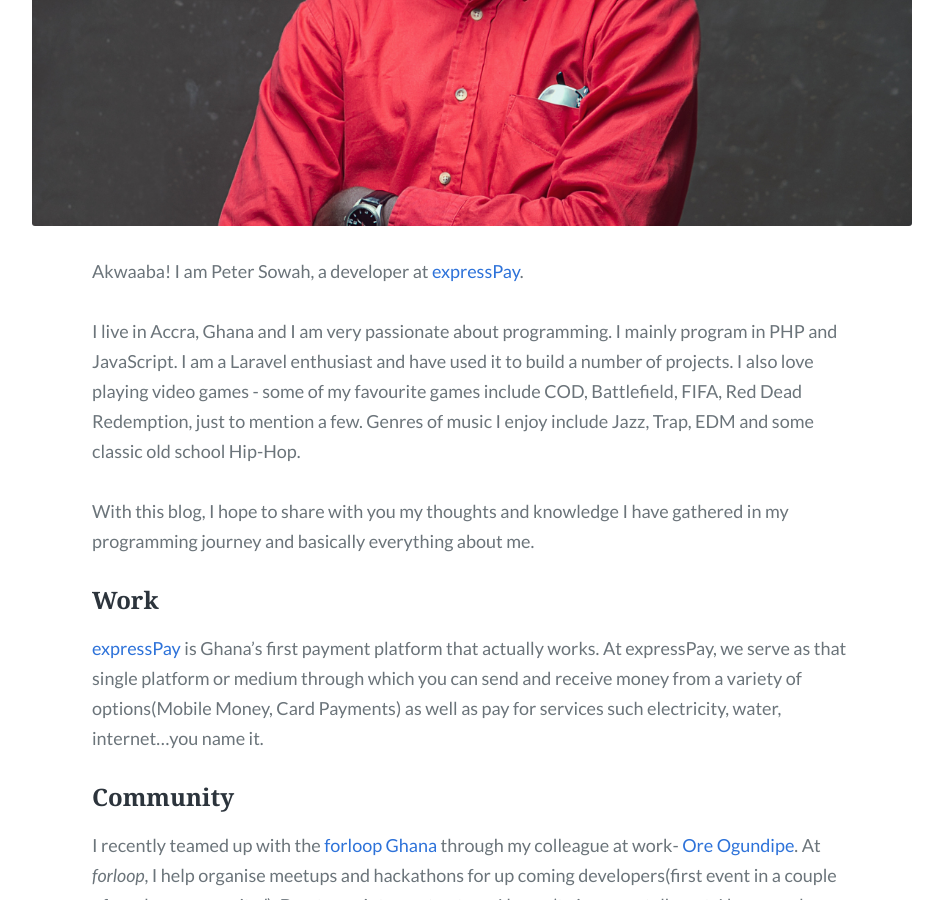
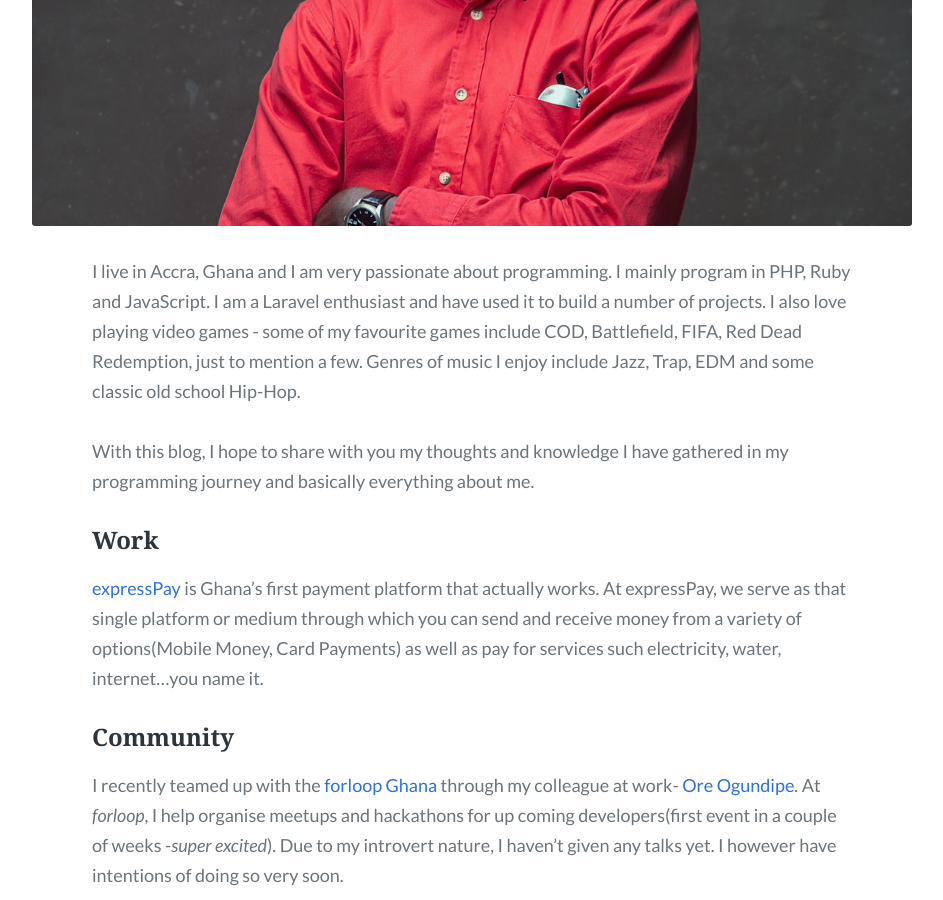
Before and after one commit to petersowah/blog, a Jekyll site: the page built from about.md, in a window 1280 px wide and 900 px high, scrolled down 666 px. Shown: the whole window, without its empty margins (168-1111 px from the left). Built offline with Jekyll 4.4.1, drawn with Linux system fonts in a browser that asks for light colours; some web fonts are replaced.

Commit message:
edit about page description

```diff
--- a/about.md
+++ b/about.md
@@ -1,12 +1,11 @@
 ---
 layout: page
 title: About Me
-description: An optional about page for BlogInn Jekyll theme
+description: Peter Sowah is a programming enthousiast and software developer.
 banner_image: /assets/images/me.jpg
 ---
-Akwaaba! I am Peter Sowah, a developer at [expressPay](https://expresspaygh.com){:target="_blank"}.
 
-I live in Accra, Ghana and I am very passionate about programming. I mainly program in PHP and JavaScript. I am a Laravel enthusiast and have used it to build a number of projects. I also love playing video games - some of my favourite games include COD, Battlefield, FIFA, Red Dead Redemption, just to mention a few. Genres of music I enjoy include Jazz, Trap, EDM and some classic old school Hip-Hop.
+I live in Accra, Ghana and I am very passionate about programming. I mainly program in PHP, Ruby and JavaScript. I am a Laravel enthusiast and have used it to build a number of projects. I also love playing video games - some of my favourite games include COD, Battlefield, FIFA, Red Dead Redemption, just to mention a few. Genres of music I enjoy include Jazz, Trap, EDM and some classic old school Hip-Hop.
 
 With this blog, I hope to share with you my thoughts and knowledge I have gathered in my programming journey and basically everything about me.
 
```
